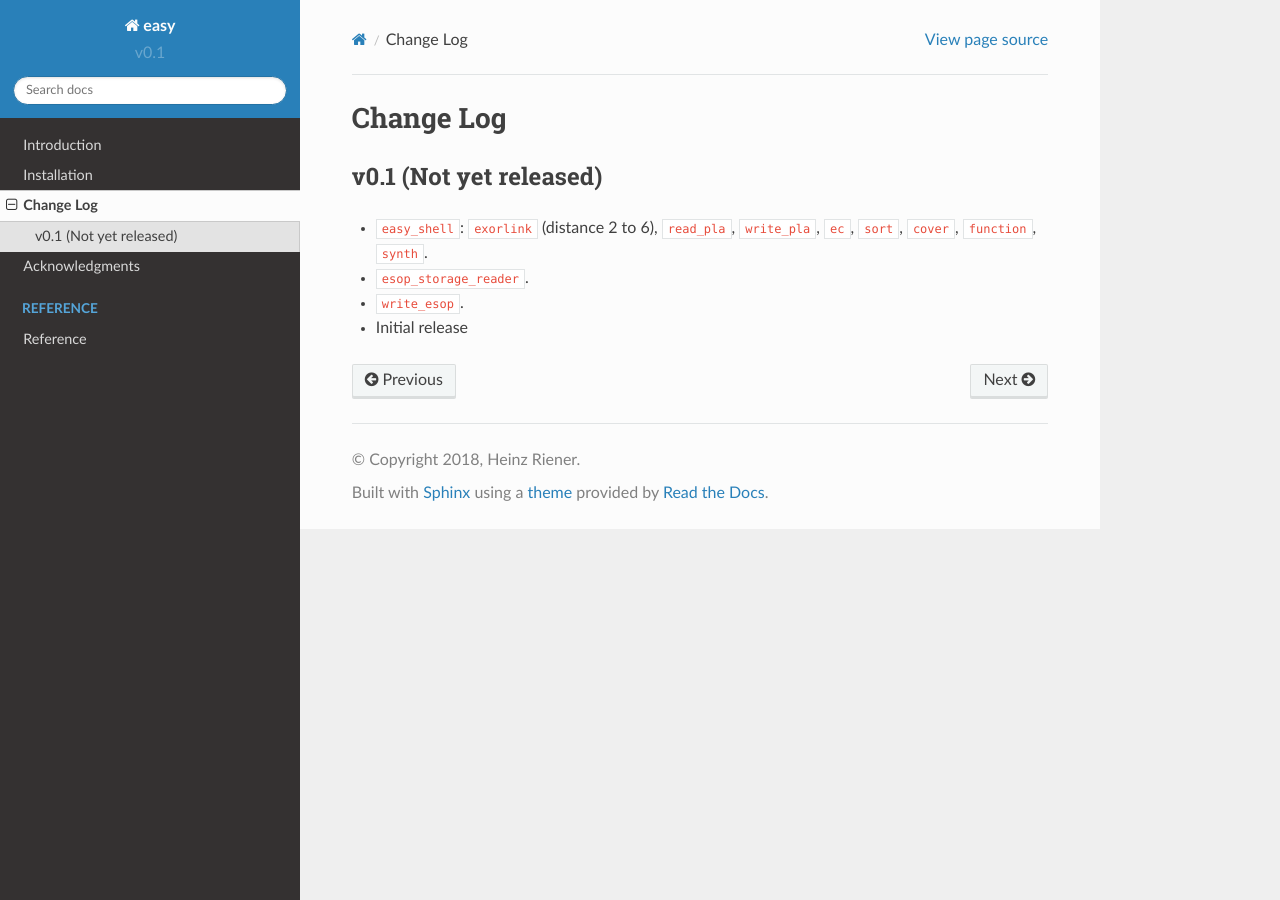
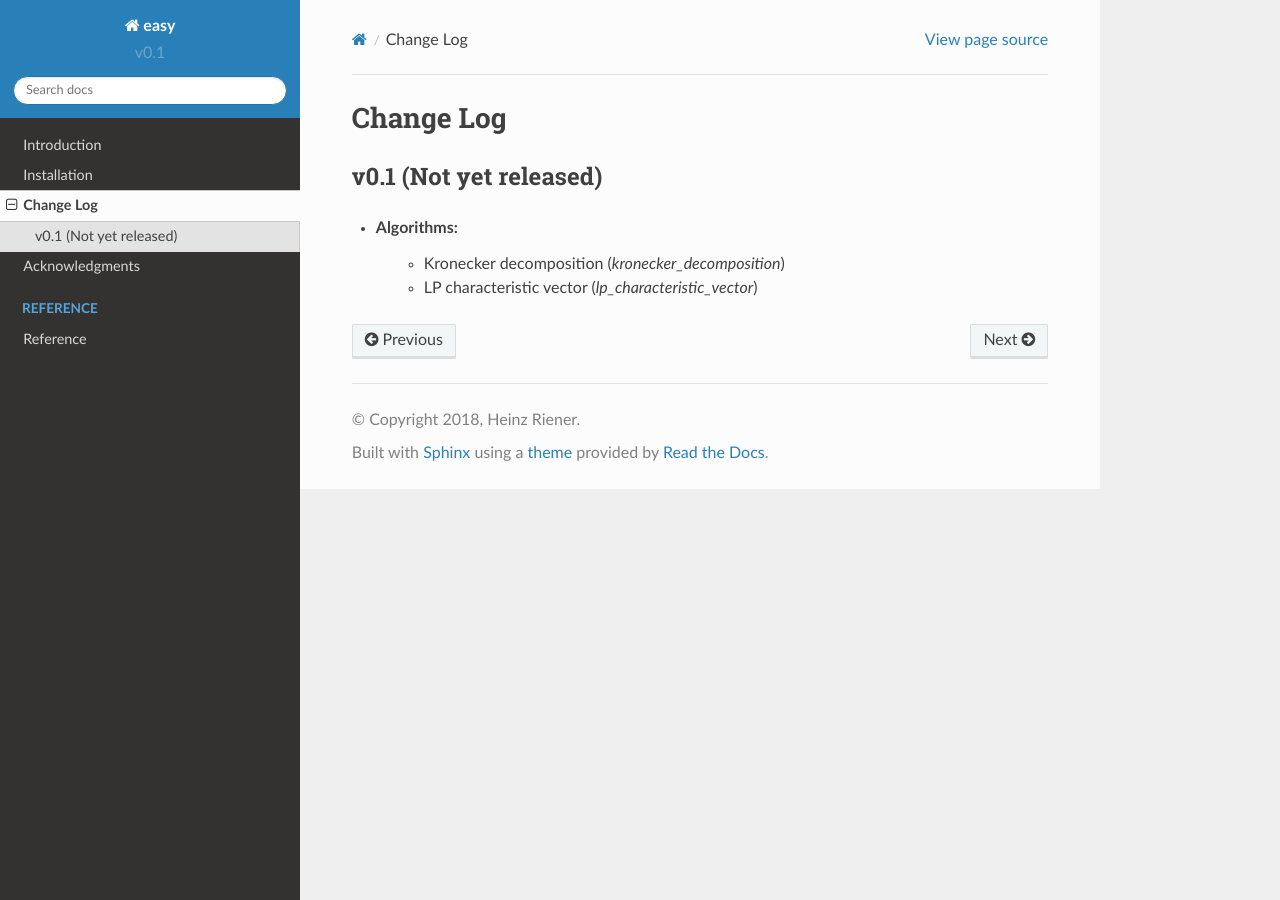
Before and after one commit to hriener/easy, a Sphinx documentation site: the page built from docs/changelog.rst, in a window 1280 px wide. Built offline with Sphinx 7.4.7 and the Read the Docs theme 2.0.0, drawn with Linux system fonts in a browser that asks for light colours.

Commit message:
changelog.

```diff
--- a/docs/changelog.rst
+++ b/docs/changelog.rst
@@ -4,8 +4,6 @@ Change Log
 v0.1 (Not yet released)
 -----------------------
 
-* ``easy_shell``: ``exorlink`` (distance 2 to 6), ``read_pla``, ``write_pla``, ``ec``, ``sort``, ``cover``, ``function``, ``synth``.
-* ``esop_storage_reader``.
-* ``write_esop``.
-
-* Initial release
+* Algorithms:
+    - Kronecker decomposition (`kronecker_decomposition`)
+    - LP characteristic vector (`lp_characteristic_vector`)
```
